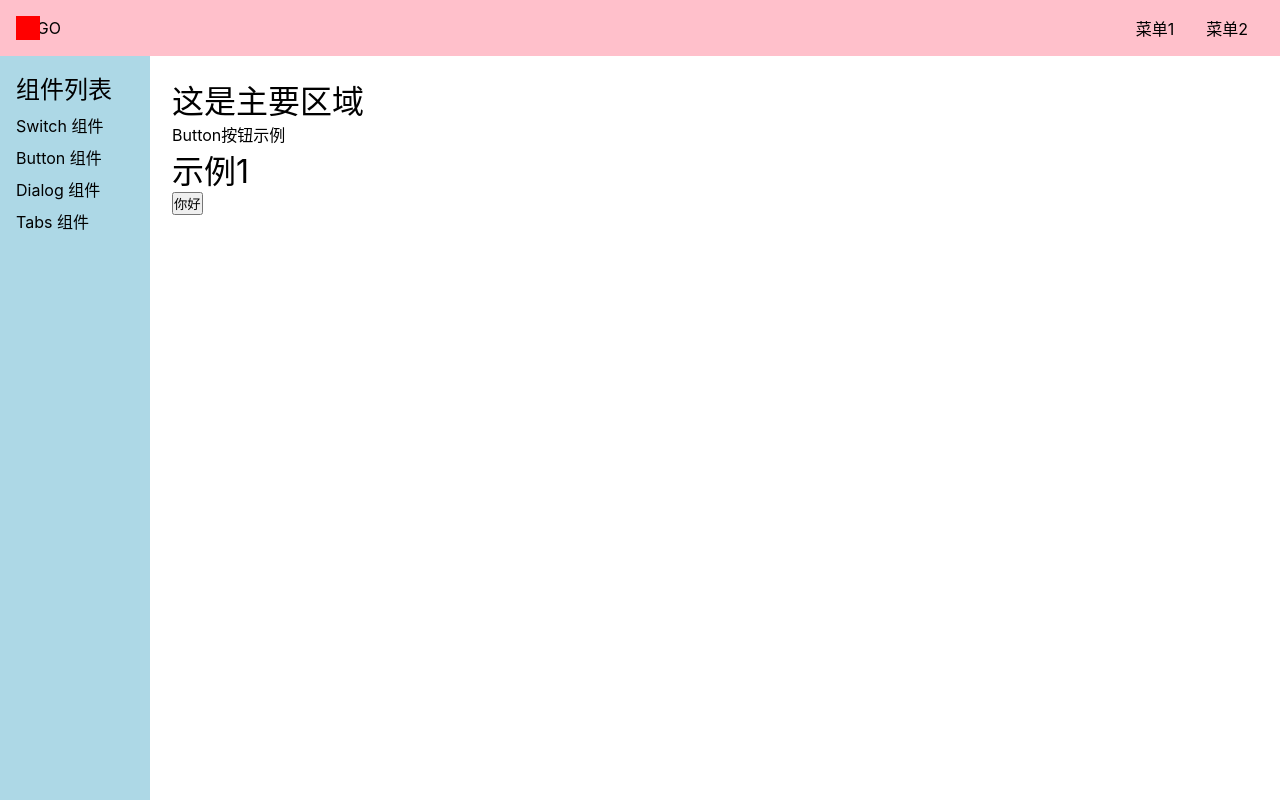
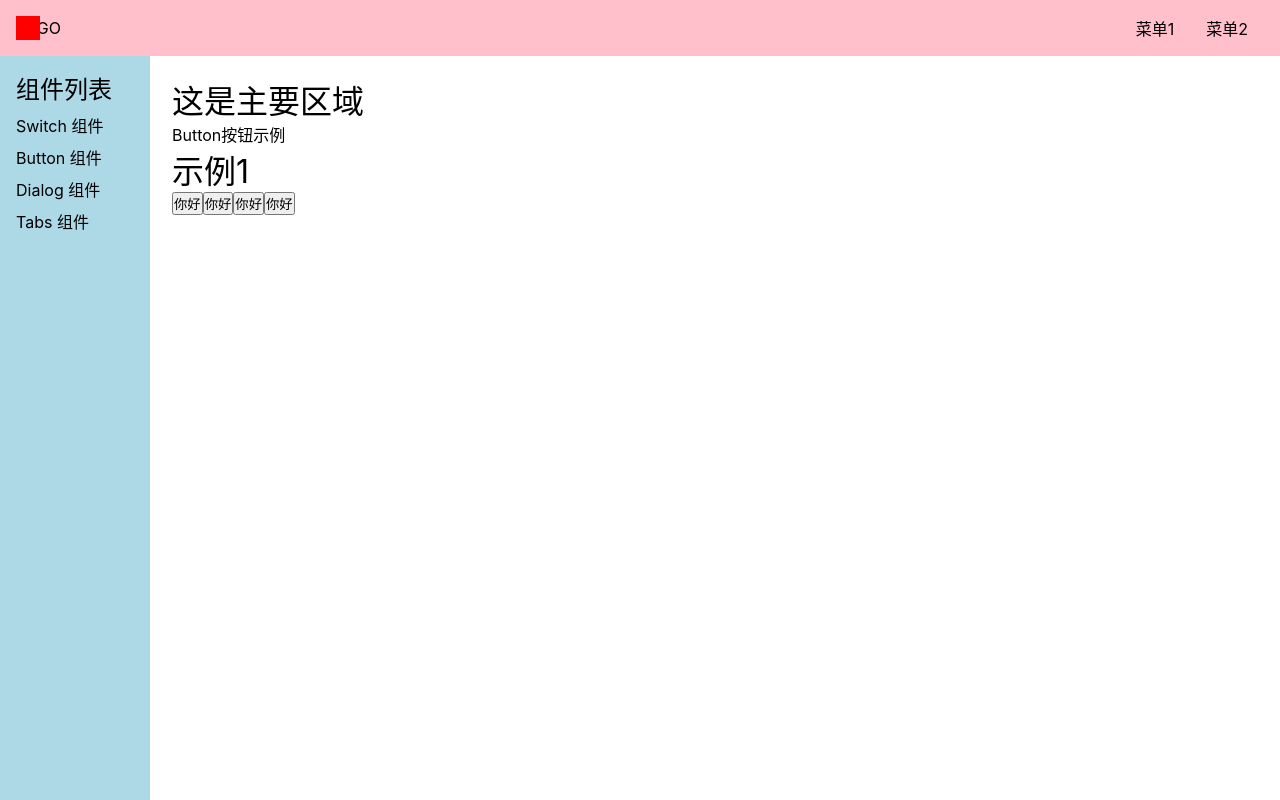
Before and after one commit to xiao-QD/peng-ui-1, a Vue app in the folder peng-ui/: page /#/doc/button in a window 1280 px wide. Built offline with nearby package versions, Linux system fonts and the light colour scheme.

Commit message:
为按钮添加theme属性

```diff
--- a/peng-ui/src/components/ButtonDemo.vue
+++ b/peng-ui/src/components/ButtonDemo.vue
@@ -3,11 +3,17 @@
   <h1>示例1</h1>
   <div>
     <Button>你好</Button>
+    <Button theme="button">你好</Button>
+    <Button theme="link">你好</Button>
+    <Button theme="text">你好</Button>
   </div>
 </template>
 
 <script lang="ts" setup>
 import Button from "../lib/Button.vue";
+const onClick = () => {
+  console.log("11");
+};
 </script>
 
 <style></style>
--- a/peng-ui/src/lib/Button.vue
+++ b/peng-ui/src/lib/Button.vue
@@ -1,9 +1,16 @@
 <template>
-  <button>
+  <button class="peng-button" :class="`theme-${theme}`">
     <slot></slot>
   </button>
 </template>
 
-<script setup lang="ts"></script>
+<script setup lang="ts">
+defineProps({
+  theme: {
+    type: String,
+    default: "button",
+  },
+});
+</script>
 
 <style scoped></style>
```
